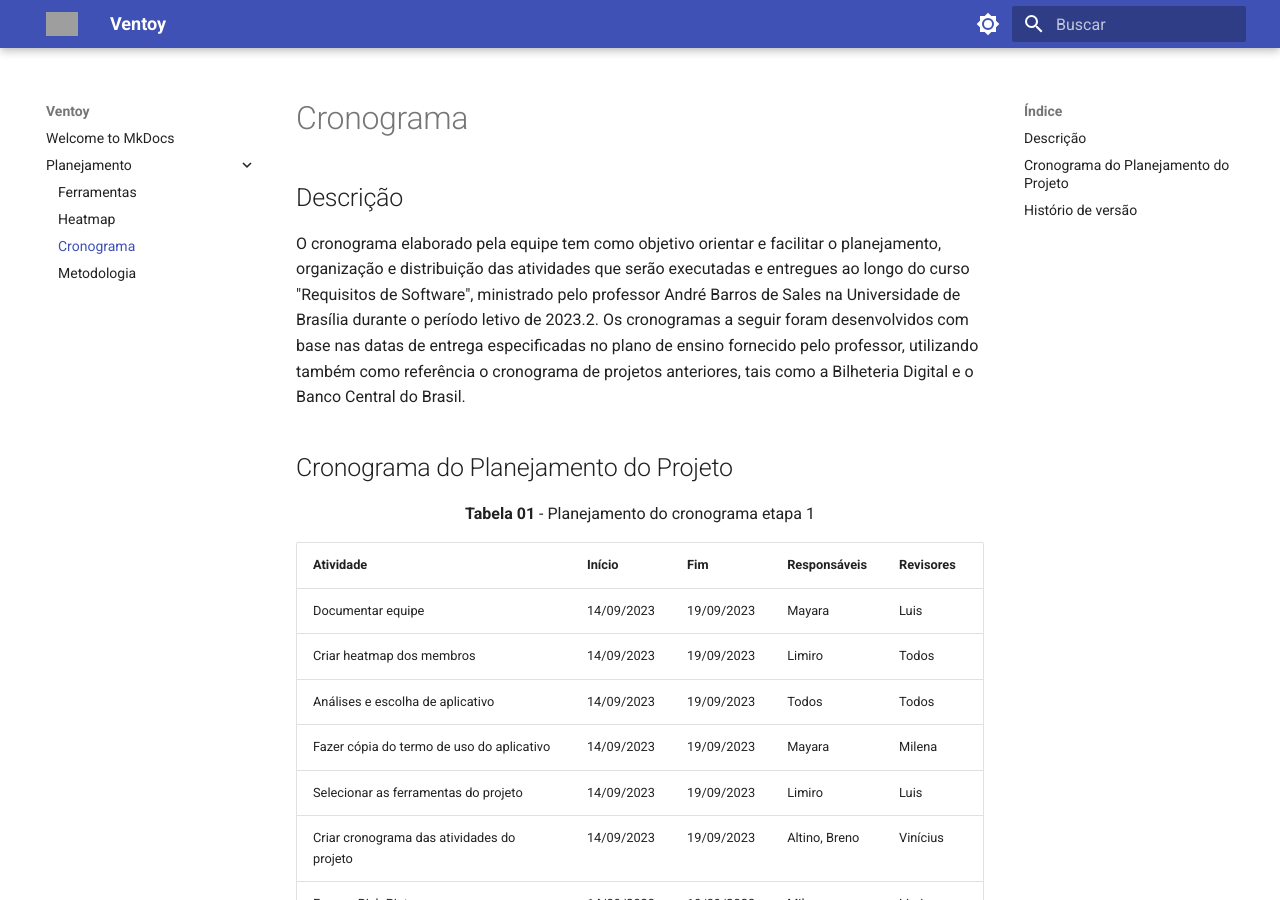
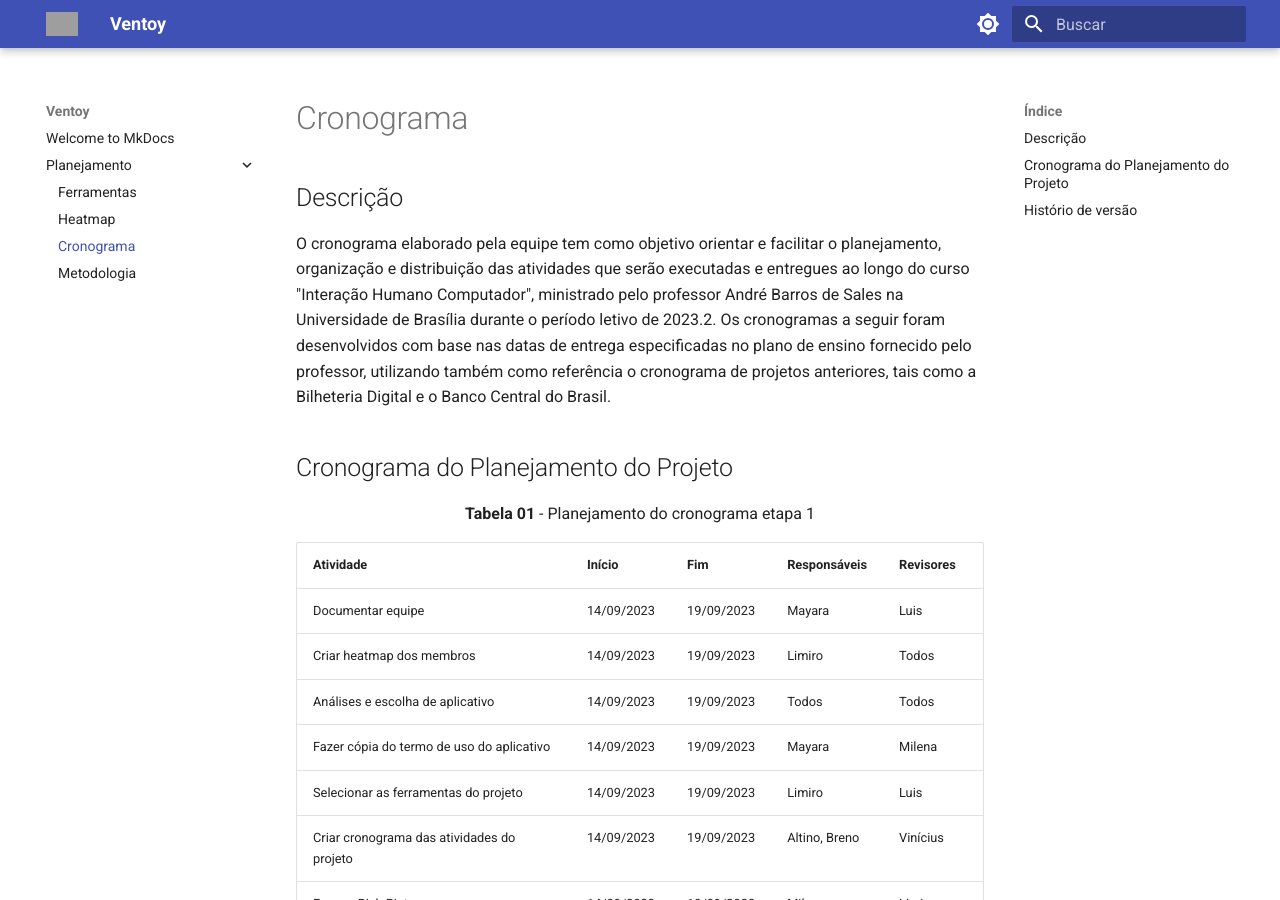
Before and after one commit to Interacao-Humano-Computador/2023.2-Ventoy, an MkDocs documentation site: the page built from docs/planejamento/cronograma.md, in a window 1280 px wide and 900 px high. Built offline with MkDocs 1.6.1 and Material for MkDocs 9.7.7, drawn with Linux system fonts in a browser that asks for light colours; grey boxes are pictures that could not be loaded.

Commit message:
Update cronograma.md

```diff
--- a/docs/planejamento/cronograma.md
+++ b/docs/planejamento/cronograma.md
@@ -1,7 +1,7 @@
 # Cronograma
 
 ## Descrição
-O cronograma elaborado pela equipe tem como objetivo orientar e facilitar o planejamento, organização e distribuição das atividades que serão executadas e entregues ao longo do curso "Requisitos de Software", ministrado pelo professor André Barros de Sales na Universidade de Brasília durante o período letivo de 2023.2. Os cronogramas a seguir foram desenvolvidos com base nas datas de entrega especificadas no plano de ensino fornecido pelo professor, utilizando também como referência o cronograma de projetos anteriores, tais como a Bilheteria Digital e o Banco Central do Brasil.
+O cronograma elaborado pela equipe tem como objetivo orientar e facilitar o planejamento, organização e distribuição das atividades que serão executadas e entregues ao longo do curso "Interação Humano Computador", ministrado pelo professor André Barros de Sales na Universidade de Brasília durante o período letivo de 2023.2. Os cronogramas a seguir foram desenvolvidos com base nas datas de entrega especificadas no plano de ensino fornecido pelo professor, utilizando também como referência o cronograma de projetos anteriores, tais como a Bilheteria Digital e o Banco Central do Brasil.
 
 ## Cronograma do Planejamento do Projeto
 
```
